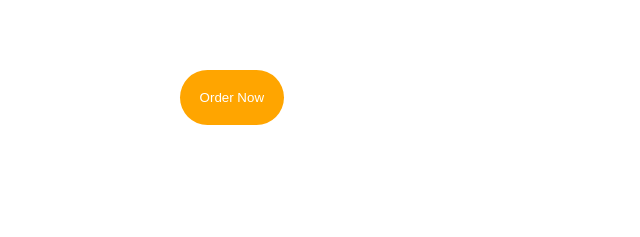
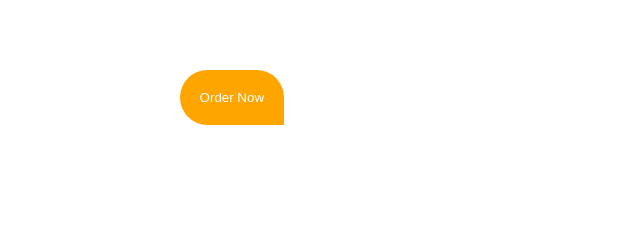
Before and after one commit to Blaisehala/First-IP, a plain HTML site: page IP1.html in a window 1280 px wide. Shown: the part 563-800 px from the top of the page, 0-640 px from the left. Drawn offline with Linux system fonts and the light colour scheme.

Commit message:
styling of the Order Now button in the first section

```diff
--- a/style.css
+++ b/style.css
@@ -72,6 +72,22 @@ a {
   border-radius: 100px;
   border: none;
   color: white;
+
+border-top-left-radius: 42px;
+border-radius-topleft: 42px;
+top-left-radius: 42px;
+
+-border-top-right-radius: 42px;
+border-radius-topright: 42px;
+border-top-right-radius: 42px;
+
+border-bottom-right-radius: 0px;
+border-radius-bottomright: 0px;
+border-bottom-right-radius: 0px;
+
+border-bottom-left-radius: 42px;
+border-radius-bottomleft: 42px;
+bottom-left-radius: 42px;
 }
 
 .firsttext {
```
